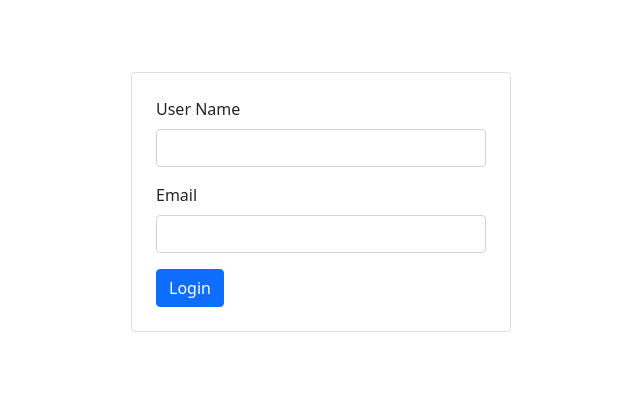
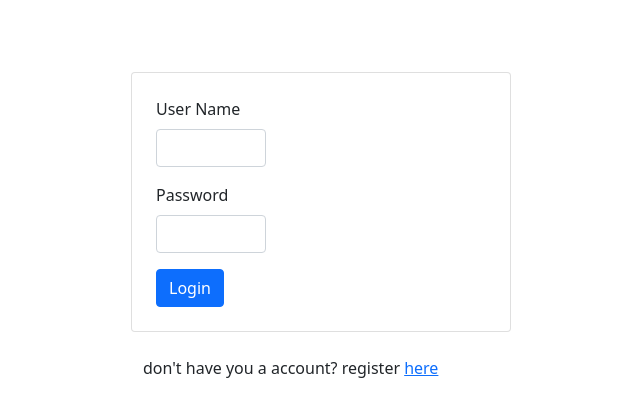
Before and after one commit to jhonnymalta/jhonnymalta-PJL-003-PuppyRock, a Flask app: page / in a window 1280 px wide. Shown: the top 417 px of the page, without its empty margins (319-959 px from the left). Run offline with Flask 3, Linux system fonts and the light colour scheme.

Commit message:
creat bcrypt in password and method to check hash betwenn pass and hash

```diff
--- a/main.py
+++ b/main.py
@@ -3,6 +3,8 @@ from flask import Flask,render_template,request, flash,redirect,url_for
 from data.db_session import create_tables
 
 from models.Tutor import Tutor
+
+from services.PassHashing import hashing_pass
 
 app = Flask(__name__)
 
@@ -22,10 +24,15 @@ def signup():
 
 @app.route("/thankyou")
 def thankyou():
+
     from data.crud import insert_tutor
     username = request.args.get('username')
     email = request.args.get('email')
     city = request.args.get('city')
+    password: str = request.args.get('password')
+    print(password)
+    password_to_save:str = hashing_pass(password)
+    print(password_to_save)
 
     lower_letter = any(c.islower() for c in username)
     upper_letter = any(c.isupper() for c in username)
@@ -37,7 +44,8 @@ def thankyou():
         new_tutor = Tutor(
             name = username,
             email = email,
-            city = city
+            city = city,
+            password = password_to_save
         )
         tutor_created = insert_tutor(new_tutor)
         print(tutor_created)
@@ -49,15 +57,12 @@ def thankyou():
 
 
 
-@app.route('/home')
-def home():
-
-
-
-
+@app.route('/tutor')
+def tutor():
     from data.crud import get_all_tutors
     lista = get_all_tutors()
-    return render_template('home.html',lista=lista)
+    return render_template('tutor.html',lista=lista)
+
 
 @app.route('/profile/<id>')
 def profile(id):
@@ -75,7 +80,17 @@ def page_not_found(e):
 def login():
     return render_template('login.html')
 
+@app.route('/authentication')
+def authentication():
+    username = request.args.get('username')
+    password = request.args.get('password')
 
+    from data.crud import authentication_user
+    permission = authentication_user(username,password)
+    if permission:
+        return redirect(url_for('tutor'))
+
+    return redirect(url_for('login'))
 if __name__ == '__main__':
-    create_tables()
+    #create_tables()
     app.run(debug=True) # Turn off debug= true to producton deploy
--- a/services/PassHashing.py
+++ b/services/PassHashing.py
@@ -4,5 +4,8 @@ bcrypt = Bcrypt()
 
 
 def hashing_pass(mypass) -> str:
-    hashed_password = bcrypt.generate_password_hash(password=mypass)
+    hashed_password = bcrypt.generate_password_hash(mypass,10)
     return hashed_password
+
+def check_pass(hash,mypass) ->bool:
+    return  bcrypt.check_password_hash(hash,mypass)
--- a/templates/basic.html
+++ b/templates/basic.html
@@ -34,8 +34,8 @@
               <a
                 class="nav-link active"
                 aria-current="page"
-                href="{{url_for('home')}}"
-                >Home</a
+                href="{{url_for('tutor')}}"
+                >Tutors</a
               >
             </li>
             <li class="nav-item">
--- a/templates/login.html
+++ b/templates/login.html
@@ -17,20 +17,26 @@
     <div class="container">
       <div class="row justify-content-md-center mt-4">
         <div class="col-4 card p-4 mt-5">
-          <form href="{{url_for('home')}}">
+          <form action="{{url_for('authentication')}}" class="col-4">
             <div class="mb-3 form-group">
               <label for="username" class="form-label">User Name</label>
               <input type="text" name="username" class="form-control" />
             </div>
             <div class="mb-3 form-group">
-              <label for="pass" class="form-label">Email</label>
-              <input type="password" name="pass" class="form-control" />
+              <label for="password" class="form-label">Password</label>
+              <input type="password" name="password" class="form-control" />
             </div>
             <div>
               <button type="submit" class="btn btn-primary">Login</button>
             </div>
           </form>
         </div>
+      </div>
+      <div class="row justify-content-md-center mt-4">
+        <p class="col-4">
+          don't have you a account? register
+          <a href="{{url_for('signup')}}">here</a>
+        </p>
       </div>
     </div>
     <!--bootstrap-->
--- a/templates/signup.html
+++ b/templates/signup.html
@@ -20,6 +20,10 @@
         <label for="city" class="form-label">City</label>
         <input type="text" name="city" class="form-control" />
       </div>
+      <div class="mb-3 form-group">
+        <label for="password" class="form-label">Pass</label>
+        <input type="password" name="password" class="form-control" />
+      </div>
       <div>
         <button type="submit" class="btn btn-primary">Sign Up</button>
       </div>
```
Also changed, not shown: data/crud.py (+14 -1 lines), templates/thankyou.html (+37 -5 lines), templates/tutor.html (renamed from templates/home.html).
